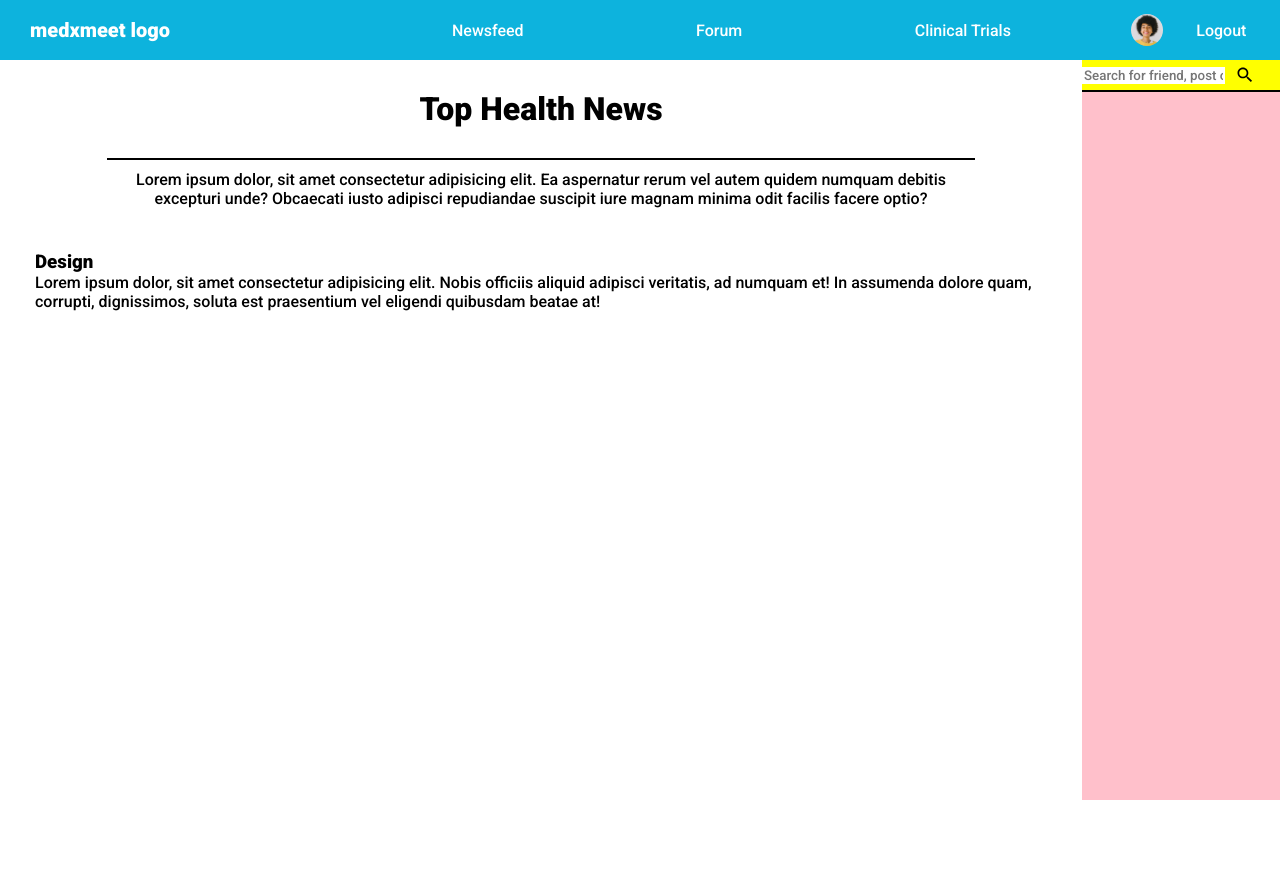
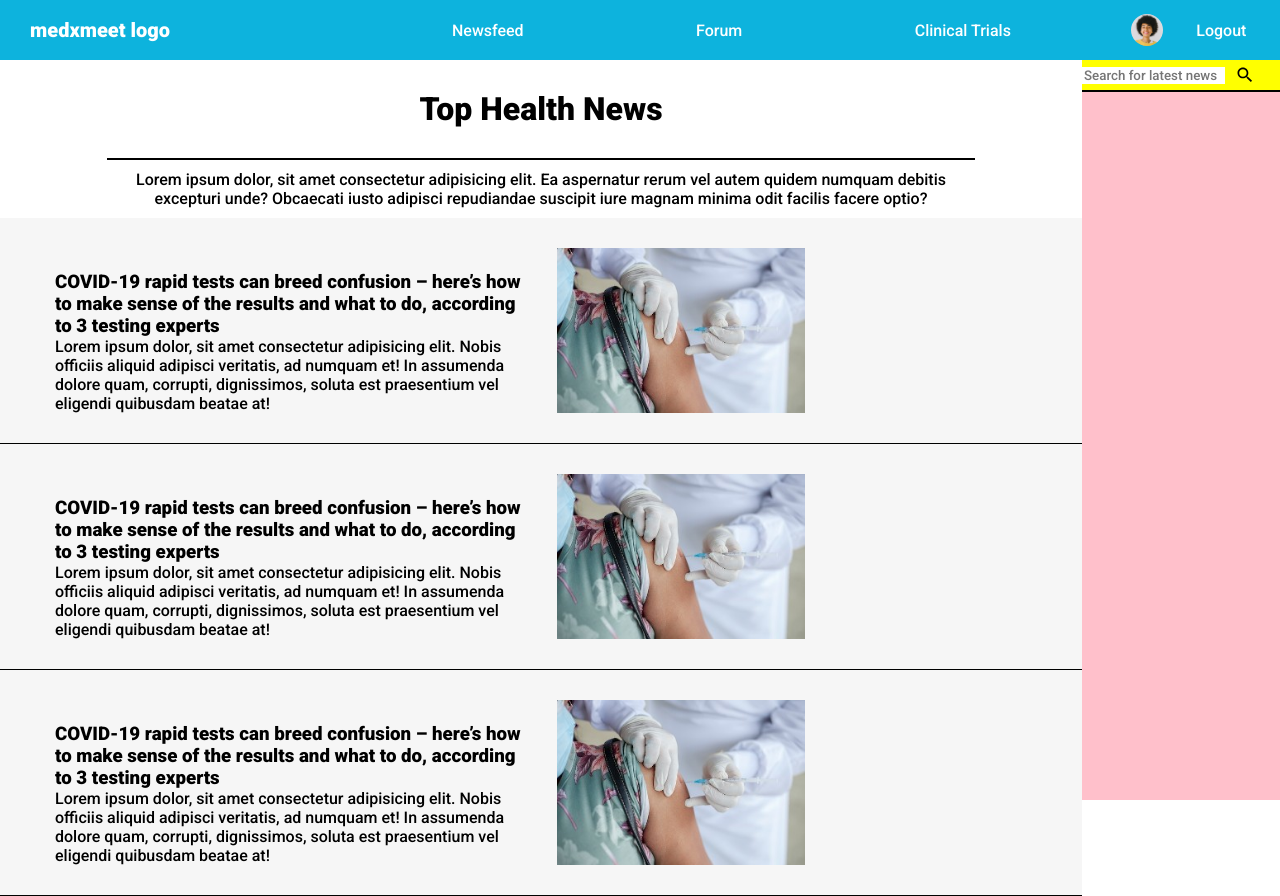
Before and after one commit to MegginS/MedxMeet, a React (Create React App) app: page / in a window 1280 px wide. Before the commit the page ends 800 px from the top, so only its background shows below. Built offline with nearby package versions, Linux system fonts and the light colour scheme.

Commit message:
Update 8.41
added articles

```diff
--- a/src/components/feed/Feed.js
+++ b/src/components/feed/Feed.js
@@ -22,10 +22,24 @@ export default function Feed() {
 
         <article class="design">
                 <div class="text1">
-                    <h3> Design</h3>
+                    <h3> COVID-19 rapid tests can breed confusion – here’s how to make sense of the results and what to do, according to 3 testing experts </h3>
                     <p>Lorem ipsum dolor, sit amet consectetur adipisicing elit. Nobis officiis aliquid adipisci veritatis, ad numquam et! In assumenda dolore quam, corrupti, dignissimos, soluta est praesentium vel eligendi quibusdam beatae at!</p>
                 </div>
-                <img src="" alt="" />
+                <img src="/assets/newsfeedthumbnail/thumb1.jpg" alt="" />
+            </article>
+
+            <article class="design">
+                <div class="text1">
+                    <h3> COVID-19 rapid tests can breed confusion – here’s how to make sense of the results and what to do, according to 3 testing experts </h3>
+                    <p>Lorem ipsum dolor, sit amet consectetur adipisicing elit. Nobis officiis aliquid adipisci veritatis, ad numquam et! In assumenda dolore quam, corrupti, dignissimos, soluta est praesentium vel eligendi quibusdam beatae at!</p>
+                </div>
+                <img src="/assets/newsfeedthumbnail/thumb1.jpg" alt="" />
+            </article><article class="design">
+                <div class="text1">
+                    <h3> COVID-19 rapid tests can breed confusion – here’s how to make sense of the results and what to do, according to 3 testing experts </h3>
+                    <p>Lorem ipsum dolor, sit amet consectetur adipisicing elit. Nobis officiis aliquid adipisci veritatis, ad numquam et! In assumenda dolore quam, corrupti, dignissimos, soluta est praesentium vel eligendi quibusdam beatae at!</p>
+                </div>
+                <img src="/assets/newsfeedthumbnail/thumb1.jpg" alt="" />
             </article>
       </div>
 
--- a/src/components/feed/feed.css
+++ b/src/components/feed/feed.css
@@ -1,7 +1,13 @@
 .feed{
     flex:60%;
     }
-
+    article {
+        display: grid;
+        grid-template-columns: repeat(2,  1fr);
+        gap: 2rem;
+        background-color: #f6f6f6;
+        padding: 50px 0;
+    }
     .title {
         text-align: center;
         margin: 30px 0 30px 0;
@@ -20,13 +26,20 @@
     }
 
     .design{
-        padding: 10PX;
+        padding: 30px;
+        border-bottom: 0.5px solid #000100;
 
     }
     .design .text1 {
-
         margin: 0 0 0 25px;
         padding-top: 3PX;
-
         margin-top: 20px;
     }
+
+    .design img
+{    width: 50%;
+    height: auto;
+    display: flex;
+
+
+}
--- a/src/components/feedsidebar/Feedsidebar.js
+++ b/src/components/feedsidebar/Feedsidebar.js
@@ -8,7 +8,7 @@ export default function Feedsidebar() {
       <div className="feedsidebar">
       <div className="searchbar">
         <input
-                placeholder="Search for friend, post or video"
+                placeholder="Search for latest news"
                 className="searchInput"
             />
           <SearchIcon className="searchIcon" />
```
Also changed, not shown: public/assets/newsfeedthumbnail/thumb1.jpg (added).
